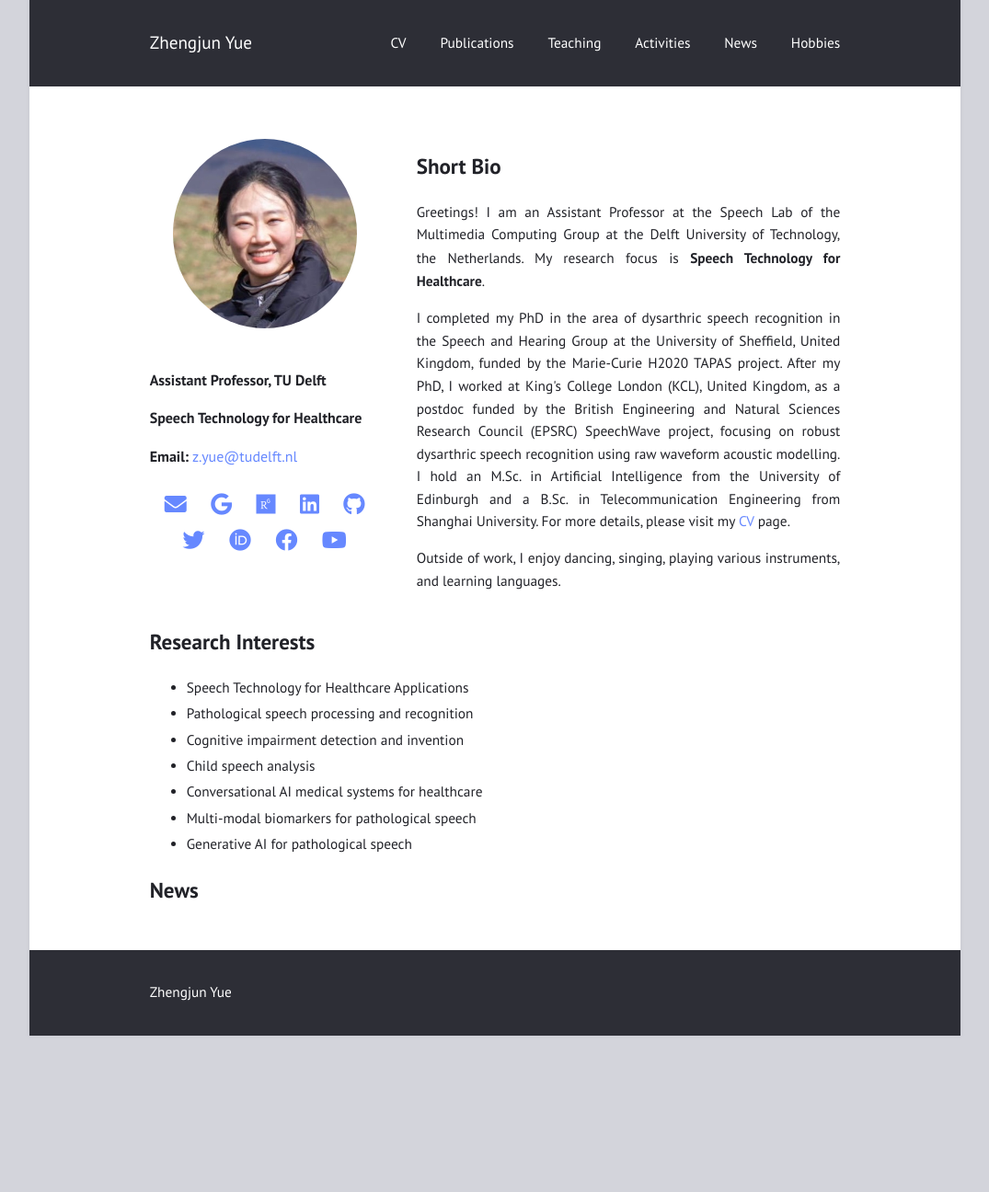
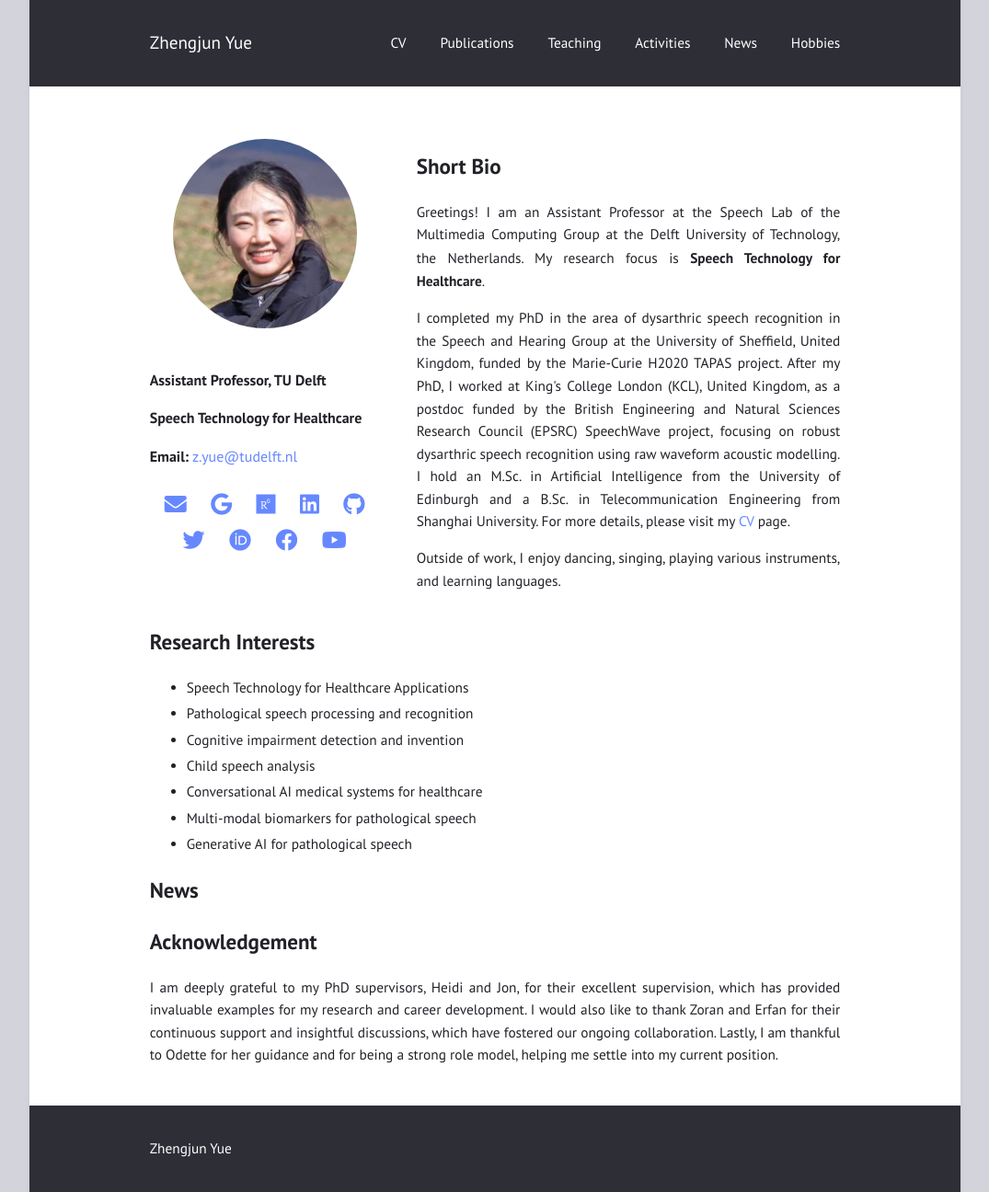
Before and after one commit to zhengjunyue/zhengjunyue.github.io, a Jekyll site: the page built from index.md, in a window 1280 px wide. Shown: the whole page at 92% size, without its empty margins (102-1177 px from the left). Built offline with Jekyll 4.4.1, drawn with Linux system fonts in a browser that asks for light colours; before the commit the page ends 1126 px from its top, so only the background shows below that.

Commit message:
Update index.md

```diff
--- a/index.md
+++ b/index.md
@@ -51,3 +51,5 @@ title: ""
 * Generative AI for pathological speech
 
 ## News ##
+## Acknowledgement ##
+I am deeply grateful to my PhD supervisors, Heidi and Jon, for their excellent supervision, which has provided invaluable examples for my research and career development. I would also like to thank Zoran and Erfan for their continuous support and insightful discussions, which have fostered our ongoing collaboration. Lastly, I am thankful to Odette for her guidance and for being a strong role model, helping me settle into my current position.
```
